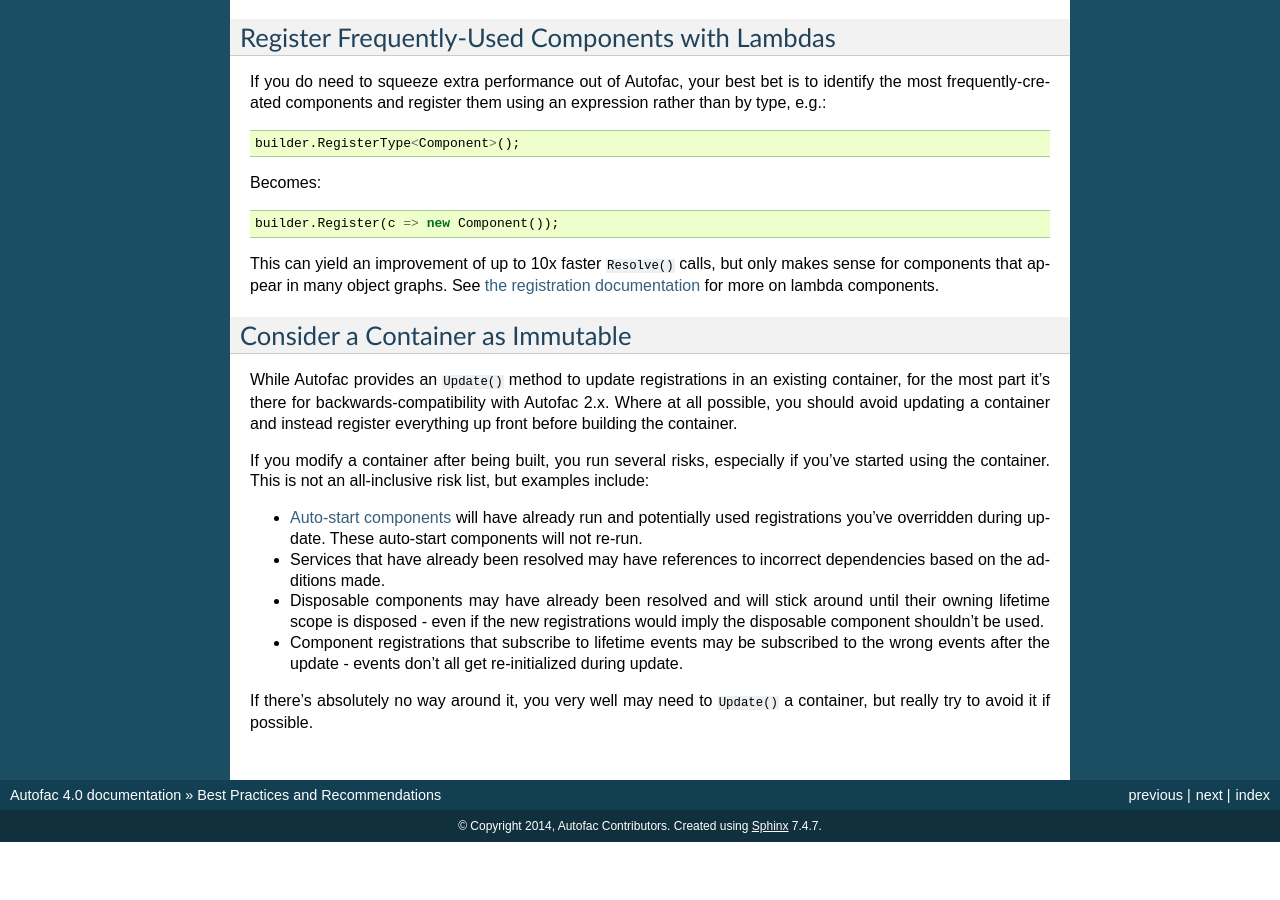
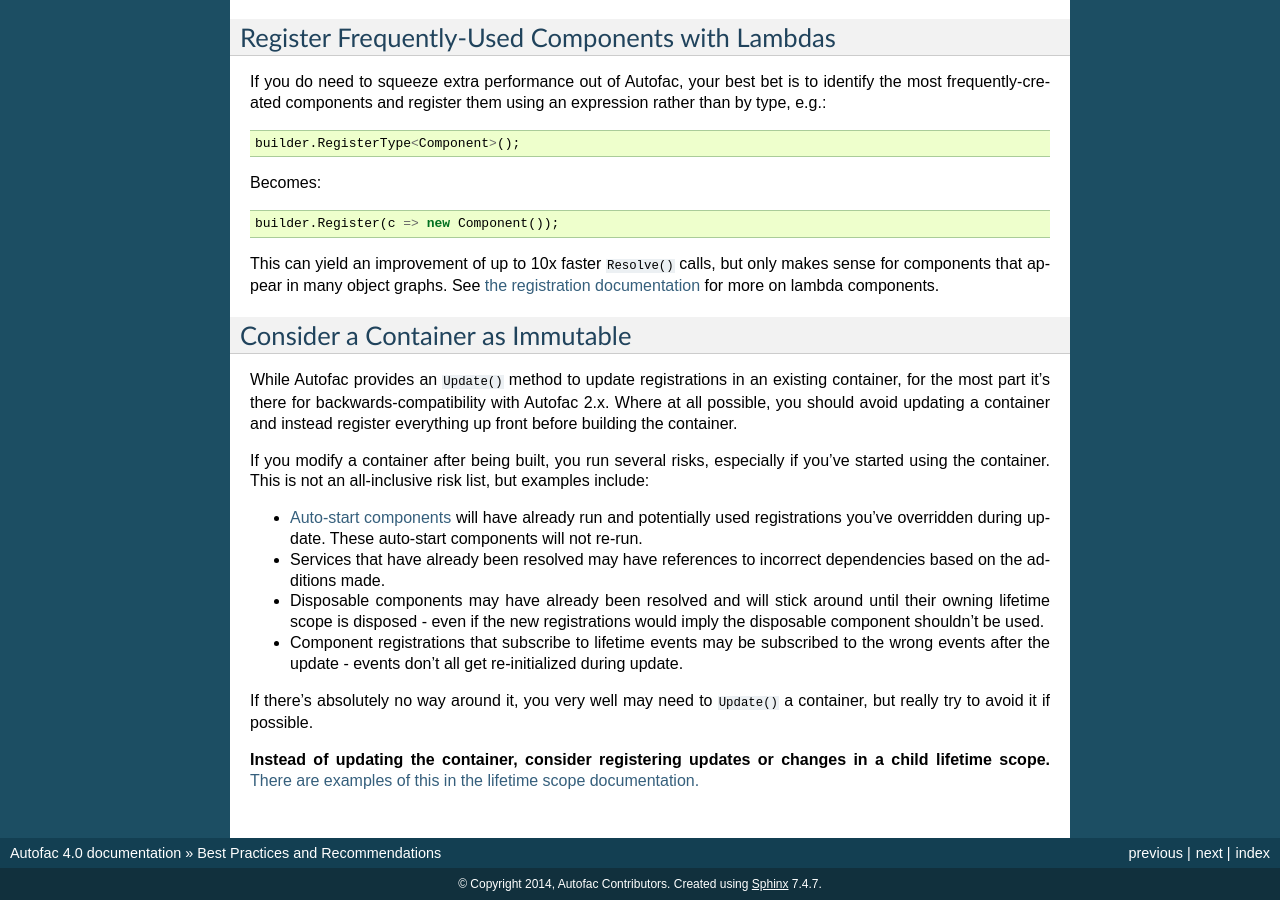
Before and after one commit to autofac/Documentation, a Sphinx documentation site: the page built from docs/best-practices/index.rst, in a window 1280 px wide and 900 px high, scrolled down 1550 px. Built offline with Sphinx 7.4.7, drawn with Linux system fonts in a browser that asks for light colours; before the commit the page ends 2392 px from its top, so only the background shows below that.

Commit message:
Added link to lifetime scope registration example

```diff
--- a/docs/best-practices/index.rst
+++ b/docs/best-practices/index.rst
@@ -92,3 +92,5 @@ If you modify a container after being built, you run several risks, especially i
 - Component registrations that subscribe to lifetime events may be subscribed to the wrong events after the update - events don't all get re-initialized during update.
 
 If there's absolutely no way around it, you very well may need to ``Update()`` a container, but really try to avoid it if possible.
+
+**Instead of updating the container, consider registering updates or changes in a child lifetime scope.** :doc:`There are examples of this in the lifetime scope documentation. <../lifetime/working-with-scopes>`
```
